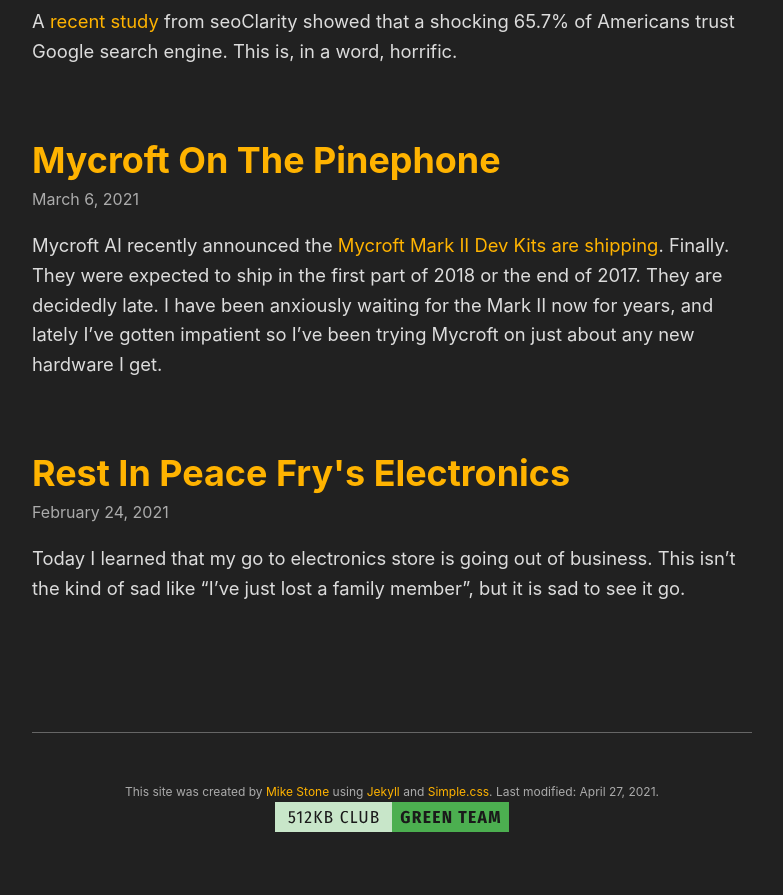
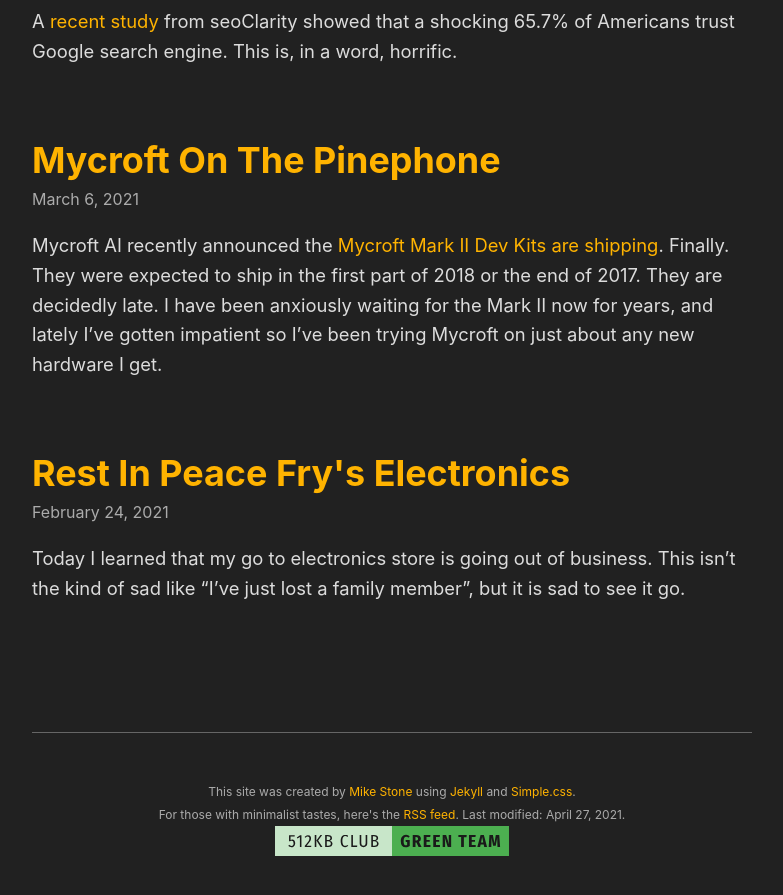
Before and after one commit to lrmikestone/jekyll.blog, a Jekyll site: the page built from index.md, in a window 1280 px wide and 900 px high, scrolled down 2446 px. Shown: the top 895 px of the window, without its empty margins (248-1031 px from the left). Built offline with Jekyll 4.4.1, drawn with Linux system fonts in a browser that asks for light colours.

Commit message:
Added the RSS feed to the footer.

```diff
--- a/_layouts/default.html
+++ b/_layouts/default.html
@@ -24,7 +24,8 @@
     </main>
 
     <footer>
-      <p><small>This site was created by <a rel="me" href="https://fosstodon.org/@mike">Mike Stone</a> using <a href="https://jekyllrb.com">Jekyll</a> and <a href="https://simplecss.org">Simple.css</a>. Last modified: {{ site.time | date: "%B %-d, %Y"}}.<br>
+      <p><small>This site was created by <a rel="me" href="https://fosstodon.org/@mike">Mike Stone</a> using <a href="https://jekyllrb.com">Jekyll</a> and <a href="https://simplecss.org">Simple.css</a>.<br>
+        For those with minimalist tastes, here's the <a href="https://mikestone.me/feed">RSS feed</a>. Last modified: {{ site.time | date: "%B %-d, %Y"}}.<br>
       <a href="https://512kb.club"><img src="/assets/images/green-team.svg" /></a></small>
       </p>
     </footer>
```
